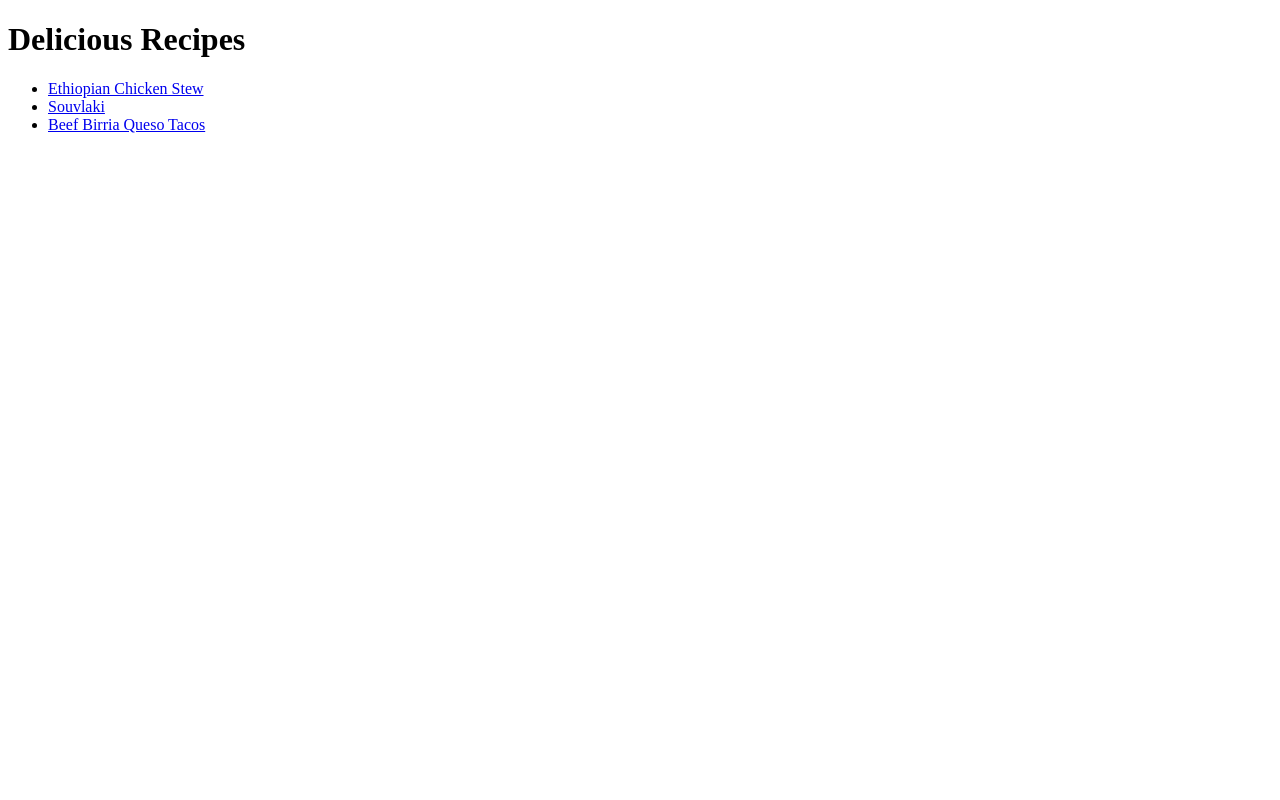
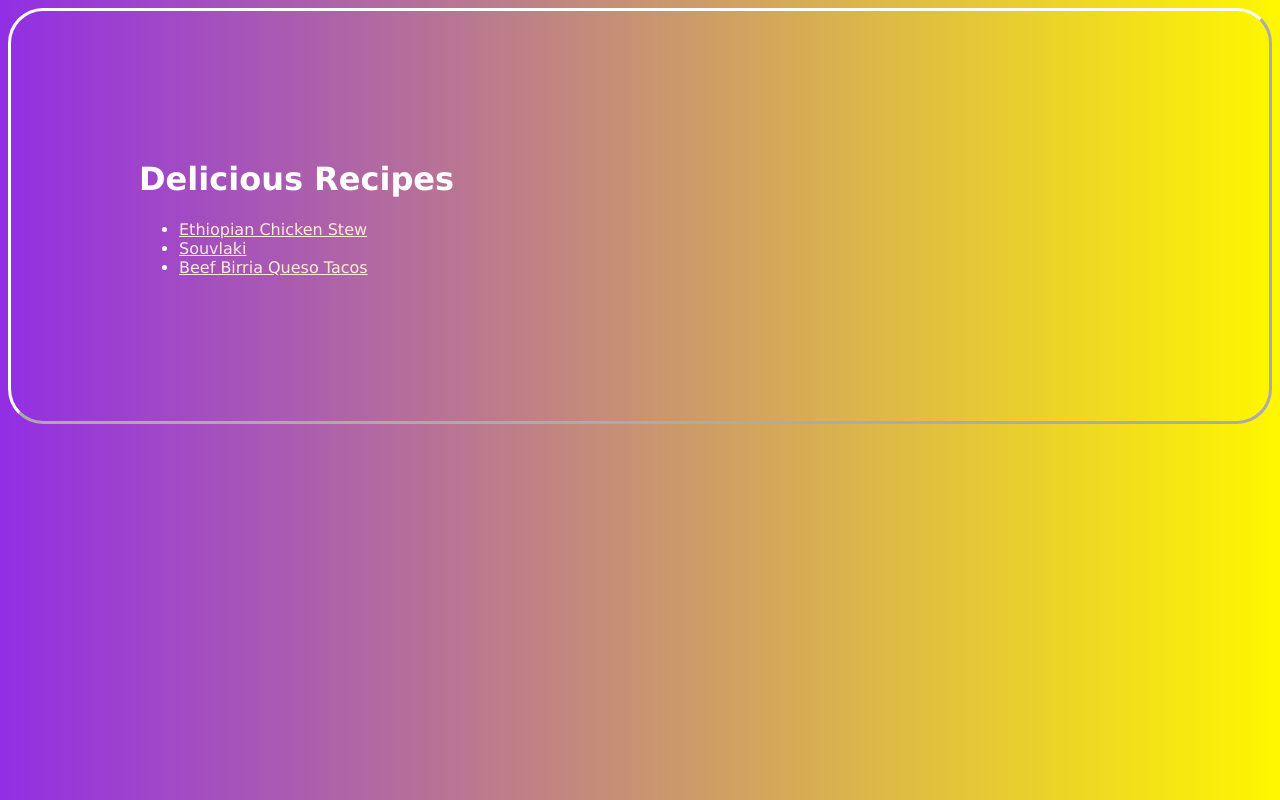
Before and after one commit to Eyob-D/odin-recipes, a plain HTML site: page index.html in a window 1280 px wide. Drawn offline with Linux system fonts and the light colour scheme.

Commit message:
Add CSS style to the Recipes project

```diff
--- a/index.html
+++ b/index.html
@@ -4,10 +4,11 @@
     <meta charset="UTF-8" />
     <meta name="viewport" content="width=device-width, initial-scale=1.0" />
     <title>Recipes</title>
+    <link rel="stylesheet" href="style.css">
   </head>
   <body>
-    <h1>Delicious Recipes</h1>
-    <ul type="disc">
+    <h1 class="homepage title">Delicious Recipes</h1>
+    <ul type="disc" class="homepage links">
       <li>
         <a href="recipes/doro-wat.html">Ethiopian Chicken Stew</a>
       </li>
--- /dev/null
+++ b/style.css
@@ -0,0 +1,26 @@
+body {
+    border-color: white;
+    border-radius: 3cap;
+    border-style:outset;
+    padding: 10%;
+    align-content: center;
+    font-family: 'Lucida Sans', 'Lucida Sans Regular', 'Lucida Grande', 'Lucida Sans Unicode', Geneva, Verdana, sans-serif;
+    background: rgb(10,10,10);
+    background: linear-gradient(90deg, rgba(10,10,10,1) 0%, rgba(146,46,228,1) 0%, rgba(255,247,0,1) 100%);
+}
+
+.homepage.title{
+    color: white;
+    font-weight:bold;
+    font-family:Geneva, Tahoma, sans-serif
+
+}
+.homepage.links{
+    color: rgb(254, 254, 254);
+}
+a {
+    color:antiquewhite;
+}
+image {
+
+}
```
Also changed, not shown: recipes/Souvlaki.html (+4 -1 lines), recipes/beef-birria.html (+4 -2 lines), recipes/doro-wat.html (+1 -0 lines).
